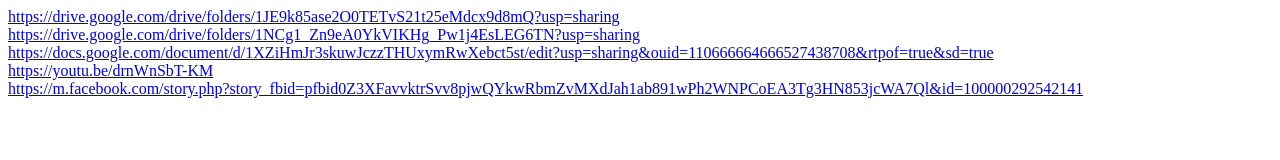
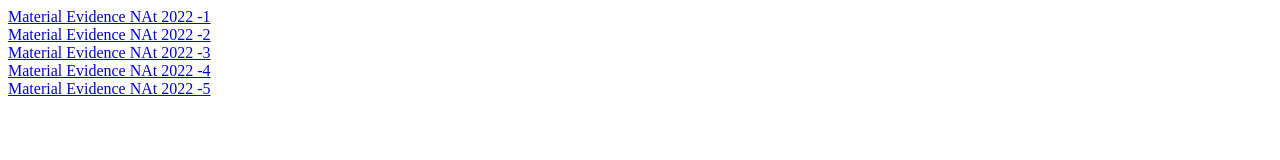
Before and after one commit to DrPramod/National-Award-to-Teachers, a plain HTML site: page index.html in a window 1280 px wide. Drawn offline with Linux system fonts and the light colour scheme.

Commit message:
Update index.html

```diff
--- a/index.html
+++ b/index.html
@@ -4,10 +4,10 @@
         <title>National Award Links</title>
     </head>
     <body>
-        <div><a href="https://drive.google.com/drive/folders/1JE9k85ase2O0TETvS21t25eMdcx9d8mQ?usp=sharing">https://drive.google.com/drive/folders/1JE9k85ase2O0TETvS21t25eMdcx9d8mQ?usp=sharing</a></div>
-        <div><a href="https://drive.google.com/drive/folders/1NCg1_Zn9eA0YkVIKHg_Pw1j4EsLEG6TN?usp=sharing">https://drive.google.com/drive/folders/1NCg1_Zn9eA0YkVIKHg_Pw1j4EsLEG6TN?usp=sharing</a></div>
-        <div><a href="https://docs.google.com/document/d/1XZiHmJr3skuwJczzTHUxymRwXebct5st/edit?usp=sharing&ouid=110666664666527438708&rtpof=true&sd=true">https://docs.google.com/document/d/1XZiHmJr3skuwJczzTHUxymRwXebct5st/edit?usp=sharing&ouid=110666664666527438708&rtpof=true&sd=true</a></div>
-        <div><a href="https://youtu.be/drnWnSbT-KM">https://youtu.be/drnWnSbT-KM</a></div>
-        <div><a href="https://m.facebook.com/story.php?story_fbid=pfbid0Z3XFavvktrSvv8pjwQYkwRbmZvMXdJah1ab891wPh2WNPCoEA3Tg3HN853jcWA7Ql&id=100000292542141">https://m.facebook.com/story.php?story_fbid=pfbid0Z3XFavvktrSvv8pjwQYkwRbmZvMXdJah1ab891wPh2WNPCoEA3Tg3HN853jcWA7Ql&id=100000292542141</a></div>
+        <div><a href="https://drive.google.com/drive/folders/1JE9k85ase2O0TETvS21t25eMdcx9d8mQ?usp=sharing">Material Evidence NAt 2022 -1</a></div>
+        <div><a href="https://drive.google.com/drive/folders/1NCg1_Zn9eA0YkVIKHg_Pw1j4EsLEG6TN?usp=sharing">Material Evidence NAt 2022 -2</a></div>
+        <div><a href="https://docs.google.com/document/d/1XZiHmJr3skuwJczzTHUxymRwXebct5st/edit?usp=sharing&ouid=110666664666527438708&rtpof=true&sd=true">Material Evidence NAt 2022 -3</a></div>
+        <div><a href="https://youtu.be/drnWnSbT-KM">Material Evidence NAt 2022 -4</a></div>
+        <div><a href="https://m.facebook.com/story.php?story_fbid=pfbid0Z3XFavvktrSvv8pjwQYkwRbmZvMXdJah1ab891wPh2WNPCoEA3Tg3HN853jcWA7Ql&id=100000292542141">Material Evidence NAt 2022 -5</a></div>
     </body>
 </html>
```
